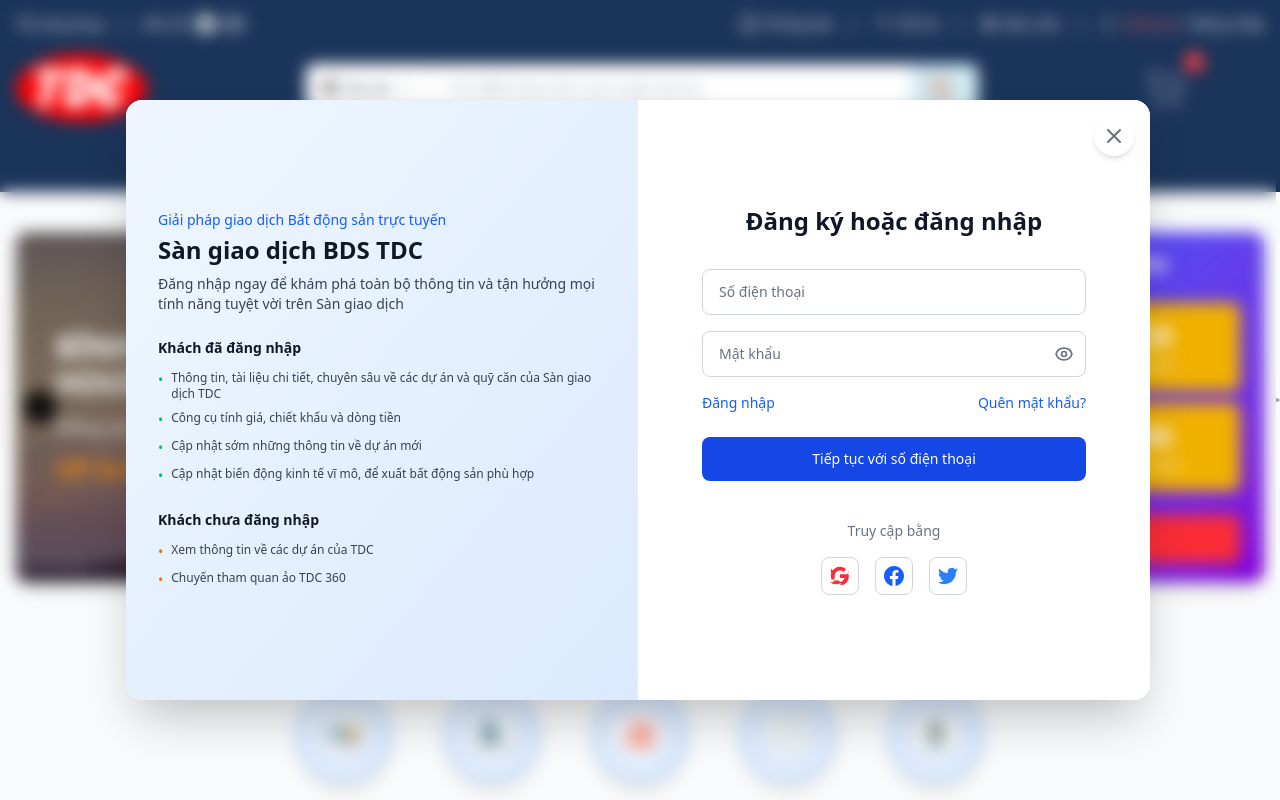
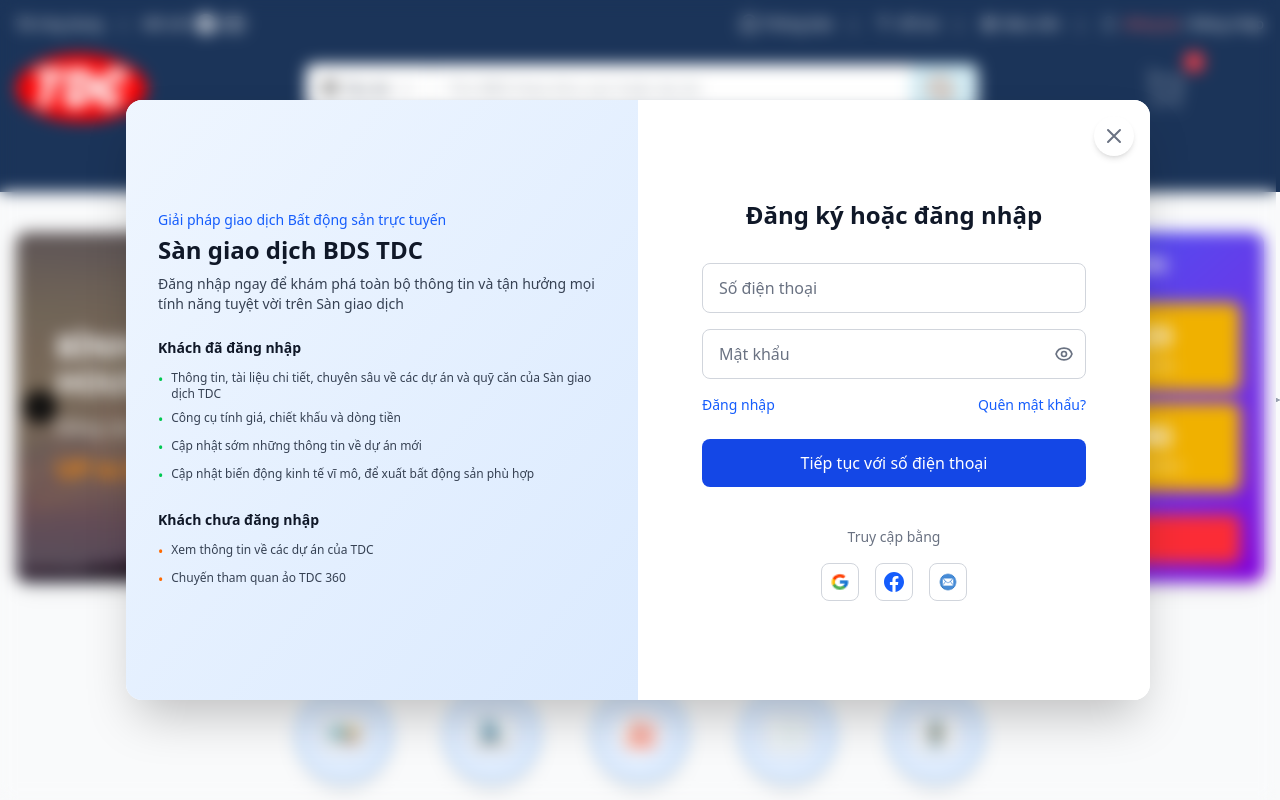
Before and after one commit to tranvankhanh23122003/RealOnline_Fe, a React (Vite) app: page / in a window 1280 px wide. Both pictures are taken after a click on the element "Đăng ký". Shown: the top 800 px of the page. Built offline with nearby package versions, Linux system fonts and the light colour scheme; no server answers.

Commit message:
fix UI login singup

```diff
--- a/src/components/Login/SignUp_Components.tsx
+++ b/src/components/Login/SignUp_Components.tsx
@@ -1,5 +1,7 @@
 import type React from "react";
 import { useState } from "react";
+import google from "../../assets/images/Icon-gg.png";
+import mail from "../../assets/images/Icon-mail.png";
 
 const SignUp_Components = ({
   isOpen,
@@ -28,15 +30,15 @@
   if (!isOpen) return null;
 
   return (
-    <div className="fixed inset-0 z-50 flex items-center justify-center bg-opacity-50 backdrop-blur-sm">
-      <div className="relative bg-white rounded-2xl shadow-2xl max-w-5xl w-full mx-4 max-h-[95vh] overflow-hidden">
+    <div className="fixed inset-0 z-50 flex items-center justify-center  bg-opacity-50 backdrop-blur-sm p-4">
+      <div className="relative bg-white rounded-2xl shadow-2xl w-full max-w-5xl mx-auto max-h-[95vh] overflow-hidden">
         {/* Close Button */}
         <button
           onClick={onClose}
-          className="absolute top-4 right-4 z-10 text-gray-500 hover:text-gray-700 bg-white rounded-full p-2 shadow-md"
+          className="absolute top-2 right-2 md:top-4 md:right-4 z-10 text-gray-500 hover:text-gray-700 bg-white rounded-full p-1.5 md:p-2 shadow-md"
         >
           <svg
-            className="w-6 h-6"
+            className="w-5 h-5 md:w-6 md:h-6"
             fill="none"
             stroke="currentColor"
             viewBox="0 0 24 24"
@@ -50,25 +52,25 @@
           </svg>
         </button>
 
-        <div className="flex h-full min-h-[600px]">
+        <div className="flex flex-col lg:flex-row h-full min-h-[400px] lg:min-h-[600px]">
           {/* Left Section - Platform Information */}
-          <div className="w-1/2 p-8 flex flex-col justify-center bg-gradient-to-br from-blue-50 to-blue-100">
-            <div className="max-w-md">
-              <div className="mb-6">
-                <p className="text-blue-600 text-sm font-medium mb-1">
+          <div className="lg:w-1/2 p-4 md:p-6 lg:p-8 flex flex-col justify-center bg-gradient-to-br from-blue-50 to-blue-100 order-2 lg:order-1">
+            <div className="max-w-md mx-auto lg:mx-0">
+              <div className="mb-4 lg:mb-6">
+                <p className="text-blue-600 text-xs md:text-sm font-medium mb-1">
                   Giải pháp giao dịch Bất động sản trực tuyến
                 </p>
-                <h2 className="text-gray-900 text-2xl font-bold mb-2">
+                <h2 className="text-gray-900 text-lg md:text-xl lg:text-2xl font-bold mb-2">
                   Sàn giao dịch BDS TDC
                 </h2>
-                <p className="text-gray-700 text-sm">
+                <p className="text-gray-700 text-xs md:text-sm">
                   Đăng nhập ngay để khám phá toàn bộ thông tin và tận hưởng mọi
                   tính năng tuyệt vời trên Sàn giao dịch
                 </p>
               </div>
 
-              <div className="mb-6">
-                <h3 className="text-gray-900 font-semibold mb-3 text-sm">
+              <div className="mb-4 lg:mb-6 hidden md:block">
+                <h3 className="text-gray-900 font-semibold mb-3 text-xs md:text-sm">
                   Khách đã đăng nhập
                 </h3>
                 <ul className="space-y-2">
@@ -101,8 +103,8 @@
                 </ul>
               </div>
 
-              <div>
-                <h3 className="text-gray-900 font-semibold mb-3 text-sm">
+              <div className="hidden md:block">
+                <h3 className="text-gray-900 font-semibold mb-3 text-xs md:text-sm">
                   Khách chưa đăng nhập
                 </h3>
                 <ul className="space-y-2">
@@ -124,22 +126,22 @@
           </div>
 
           {/* Right Section - SignUp Form */}
-          <div className="w-1/2 flex items-center justify-center p-8 bg-white overflow-y-auto">
+          <div className="lg:w-1/2 flex items-center justify-center p-4 md:p-6 lg:p-8 bg-white overflow-y-auto order-1 lg:order-2">
             <div className="max-w-sm w-full">
-              <div className="text-center mb-8">
-                <h2 className="text-2xl font-bold text-gray-900">
+              <div className="text-center mb-6 lg:mb-8">
+                <h2 className="text-xl md:text-2xl font-bold text-gray-900">
                   Đăng ký hoặc đăng nhập
                 </h2>
               </div>
 
-              <form className="space-y-4" onSubmit={handleSubmit}>
+              <form className="space-y-3 md:space-y-4" onSubmit={handleSubmit}>
                 <div>
                   <input
                     type="tel"
                     placeholder="Số điện thoại"
                     value={phone}
                     onChange={(e) => setPhone(e.target.value)}
-                    className="w-full px-4 py-3 border border-gray-300 rounded-lg focus:ring-2 focus:ring-blue-600 focus:border-transparent outline-none text-gray-900 placeholder-gray-500"
+                    className="w-full px-3 md:px-4 py-2.5 md:py-3 border border-gray-300 rounded-lg focus:ring-2 focus:ring-blue-600 focus:border-transparent outline-none text-gray-900 placeholder-gray-500 text-sm md:text-base"
                     required
                   />
                 </div>
@@ -150,7 +152,7 @@
                     placeholder="Mật khẩu"
                     value={password}
                     onChange={(e) => setPassword(e.target.value)}
-                    className="w-full px-4 py-3 border border-gray-300 rounded-lg focus:ring-2 focus:ring-blue-600 focus:border-transparent outline-none text-gray-900 placeholder-gray-500"
+                    className="w-full px-3 md:px-4 py-2.5 md:py-3 border border-gray-300 rounded-lg focus:ring-2 focus:ring-blue-600 focus:border-transparent outline-none text-gray-900 placeholder-gray-500 text-sm md:text-base"
                     required
                   />
                   <button
@@ -160,7 +162,7 @@
                   >
                     {showPassword ? (
                       <svg
-                        className="w-5 h-5"
+                        className="w-4 h-4 md:w-5 md:h-5"
                         fill="none"
                         stroke="currentColor"
                         viewBox="0 0 24 24"
@@ -174,7 +176,7 @@
                       </svg>
                     ) : (
                       <svg
-                        className="w-5 h-5"
+                        className="w-4 h-4 md:w-5 md:h-5"
                         fill="none"
                         stroke="currentColor"
                         viewBox="0 0 24 24"
@@ -196,17 +198,17 @@
                   </button>
                 </div>
 
-                <div className="flex justify-between items-center mb-6">
+                <div className="flex justify-between items-center mb-4 lg:mb-6">
                   <button
                     type="button"
                     onClick={onSwitchToLogin}
-                    className="text-blue-600 hover:text-blue-500 text-sm font-medium"
+                    className="text-blue-600 hover:text-blue-500 text-xs md:text-sm font-medium"
                   >
                     Đăng nhập
                   </button>
                   <button
                     type="button"
-                    className="text-blue-600 hover:text-blue-500 text-sm font-medium"
+                    className="text-blue-600 hover:text-blue-500 text-xs md:text-sm font-medium"
                   >
                     Quên mật khẩu?
                   </button>
@@ -214,45 +216,32 @@
 
                 <button
                   type="submit"
-                  className="w-full bg-blue-700 text-white py-3 px-4 rounded-lg hover:bg-blue-800 focus:ring-2 focus:ring-blue-500 focus:ring-offset-2 font-medium transition duration-200"
+                  className="w-full bg-blue-700 text-white py-2.5 md:py-3 px-4 rounded-lg hover:bg-blue-800 focus:ring-2 focus:ring-blue-500 focus:ring-offset-2 font-medium transition duration-200 text-sm md:text-base"
                 >
                   Tiếp tục với số điện thoại
                 </button>
 
-                <div className="mt-6">
-                  <div className="text-center text-sm text-gray-500 mb-4">
+                <div className="mt-4 lg:mt-6">
+                  <div className="text-center text-xs md:text-sm text-gray-500 mb-3 md:mb-4">
                     Truy cập bằng
                   </div>
-                  <div className="flex justify-center space-x-4">
+                  <div className="flex justify-center space-x-3 md:space-x-4">
                     <button
                       type="button"
                       className="p-2 border border-gray-300 rounded-lg hover:bg-gray-50 transition duration-200"
                     >
-                      <svg className="w-5 h-5 text-red-500" viewBox="0 0 24 24">
-                        <path
-                          fill="currentColor"
-                          d="M22.56 12.25c0-.78-.07-1.53-.2-2.25H12v4.26h5.92c-.26 1.37-1.04 2.53-2.21 3.31v2.77h3.57c2.08-1.92 3.28-4.74 3.28-8.09z"
-                        />
-                        <path
-                          fill="currentColor"
-                          d="M12 23c2.97 0 5.46-.98 7.28-2.66l-3.57-2.77c-.98.66-2.23 1.06-3.71 1.184a4.92 4.92 0 00-8.384 4.482C7.69 8.095 4.067 6.13 1.64 3.162a4.822 4.822 0 00-.666 2.475c0 1.71.87 3.213 2.188 4.096a4.904 4.904 0 01-2.228-.616v.06a4.923 4.923 0 003.946 4.827 4.996 4.996 0 01-2.212.085 4.936 4.936 0 004.604 3.417 9.867 9.867 0 01-6.102 2.105c-.39 0-.779-.023-1.17-.067a13.995 13.995 0 007.557 2.209c9.053 0 13.998-7.496 13.998-13.985 0-.21 0-.42-.015-.63A9.935 9.935 0 0024 4.59z"
-                        />
-                        <path
-                          fill="currentColor"
-                          d="M5.84 14.09c-.22-.66-.35-1.36-.35-2.09s.13-1.43.35-2.09V7.07H2.18C1.43 8.55 1 10.22 1 12s.43 3.45 1.18 4.93l2.85-2.22.81-.62z"
-                        />
-                        <path
-                          fill="currentColor"
-                          d="M12 5.38c1.62 0 3.06.56 4.21 1.64l3.15-3.15C17.45 2.09 14.97 1 12 1 7.7 1 3.99 3.47 2.18 7.07l3.66 2.84c.87-2.6 3.3-4.53 6.16-4.53z"
-                        />
-                      </svg>
+                      <img
+                        src={google}
+                        alt="Google"
+                        className="w-4 h-4 md:w-5 md:h-5"
+                      />
                     </button>
                     <button
                       type="button"
                       className="p-2 border border-gray-300 rounded-lg hover:bg-gray-50 transition duration-200"
                     >
                       <svg
-                        className="w-5 h-5 text-blue-600"
+                        className="w-4 h-4 md:w-5 md:h-5 text-blue-600"
                         fill="currentColor"
                         viewBox="0 0 24 24"
                       >
@@ -263,13 +252,11 @@
                       type="button"
                       className="p-2 border border-gray-300 rounded-lg hover:bg-gray-50 transition duration-200"
                     >
-                      <svg
-                        className="w-5 h-5 text-blue-500"
-                        fill="currentColor"
-                        viewBox="0 0 24 24"
-                      >
-                        <path d="M23.953 4.57a10 10 0 01-2.825.775 4.958 4.958 0 002.163-2.723c-.951.555-2.005.959-3.127 1.184a4.92 4.92 0 00-8.384 4.482C7.69 8.095 4.067 6.13 1.64 3.162a4.822 4.822 0 00-.666 2.475c0 1.71.87 3.213 2.188 4.096a4.904 4.904 0 01-2.228-.616v.06a4.923 4.923 0 003.946 4.827 4.996 4.996 0 01-2.212.085 4.936 4.936 0 004.604 3.417 9.867 9.867 0 01-6.102 2.105c-.39 0-.779-.023-1.17-.067a13.995 13.995 0 007.557 2.209c9.053 0 13.998-7.496 13.998-13.985 0-.21 0-.42-.015-.63A9.935 9.935 0 0024 4.59z" />
-                      </svg>
+                      <img
+                        src={mail}
+                        alt="Mail"
+                        className="w-4 h-4 md:w-5 md:h-5"
+                      />
                     </button>
                   </div>
                 </div>
--- a/src/page/Homepage.tsx
+++ b/src/page/Homepage.tsx
@@ -18,7 +18,6 @@
       <Baner4buoc />
       <BatDongSanGiaTot />
       <TinTuc />
-      <Footer_menu />
     </div>
   );
 };
```
Also changed, not shown: src/assets/images/Icon-gg.png (added), src/assets/images/Icon-mail.png (added).
